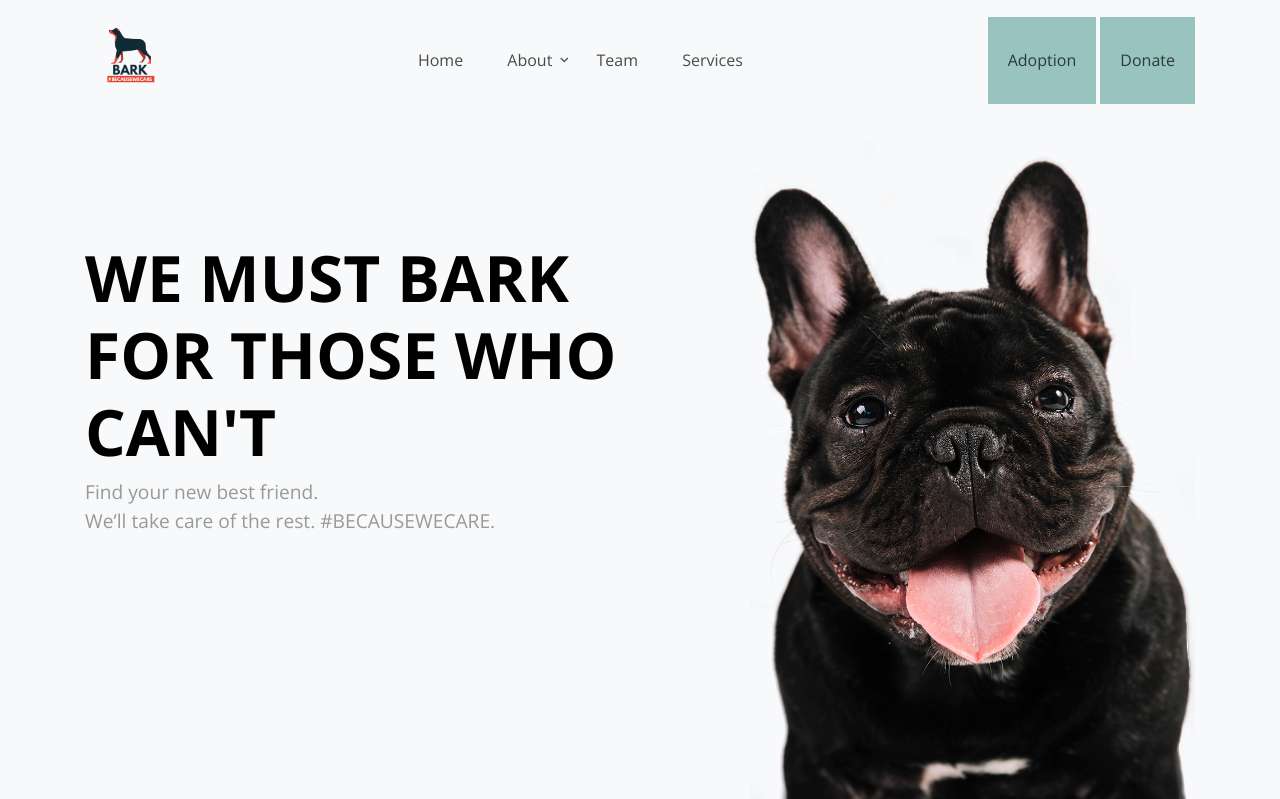
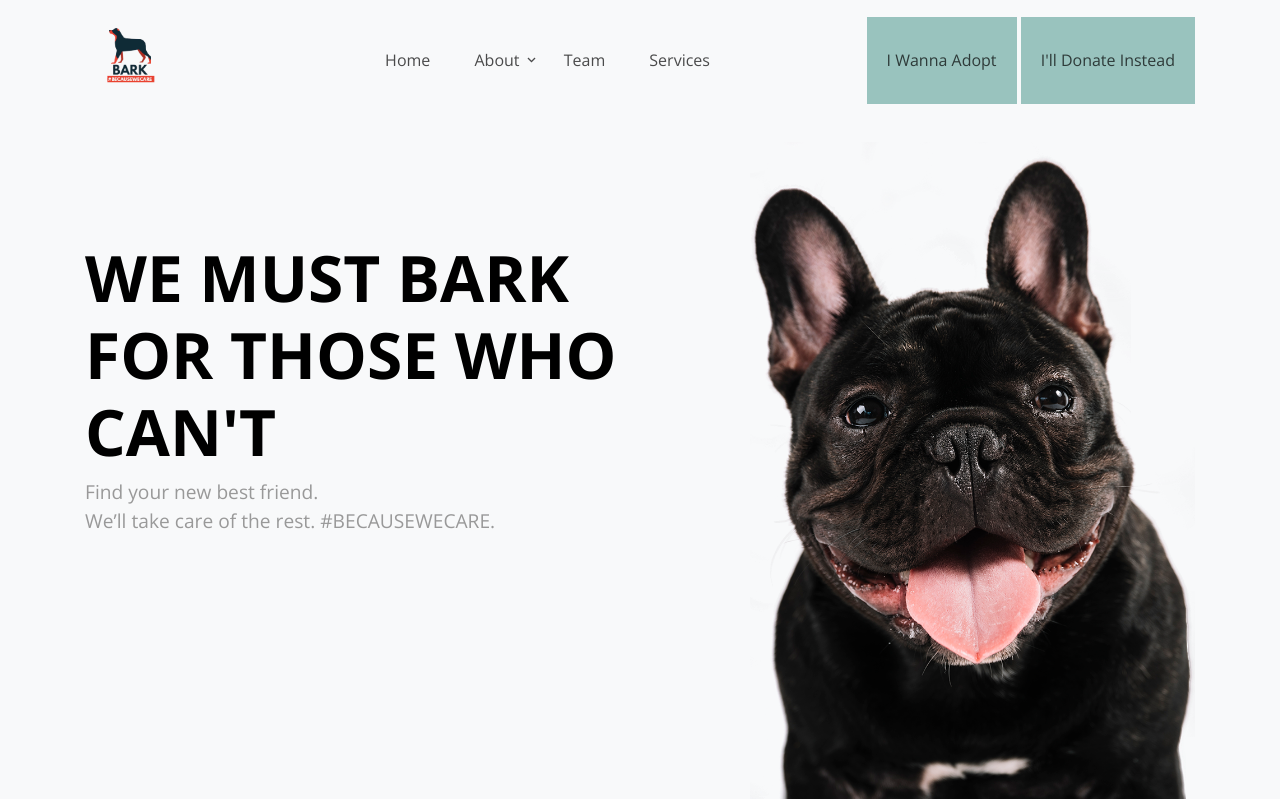
Before and after one commit to sol20-meet/Bark, a Flask app: page / in a window 1280 px wide. Shown: the top 799 px of the page. Run offline with Flask 2, Linux system fonts and the light colour scheme; some libraries are stand-ins or nearby versions; some web fonts are replaced.

Commit message:
basic changes

```diff
--- a/dogger/dogger/Bark-CS-Meet/templates/index.html
+++ b/dogger/dogger/Bark-CS-Meet/templates/index.html
@@ -74,7 +74,7 @@
                     <li><a href="#contact-section" class="nav-link">Contact Us</a></li>
                     <li><a href="#faq-section" class="nav-link">FAQ</a></li>
 
-                    <li><a href="#gallery-section" class="nav-link">Gallery</a></li>
+                    <li><a href="#gallery-section" class="nav-link">Available Dogs</a></li>
                   </ul>
                 </li>
 
@@ -83,10 +83,9 @@
                 <li><a href="#" class="nav-link"></a></li>
                 <li><a href="#" class="nav-link"></a></li>
                 <li><a href="#" class="nav-link"></a></li>
-                <li><a href="#" class="nav-link"></a></li>
-                <li><a href="#" class="nav-link"></a></li>
-                <li><a href="adopt.html" class="nav-link" id="butBold">Adoption</a></li>
-                <li><a href="#pricing-section" class="nav-link" id="butBold">Donate</a></li>
+
+                <li><a href="adopt.html" class="nav-link" id="butBold">I Wanna Adopt</a></li>
+                <li><a href="#pricing-section" class="nav-link" id="butBold">I'll Donate Instead</a></li>
               </ul>
             </nav>
           </div>
```
Also changed, not shown: 2 other files.
